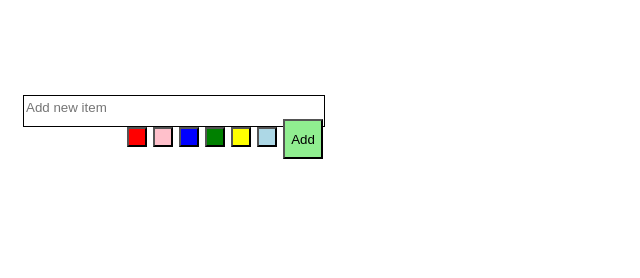
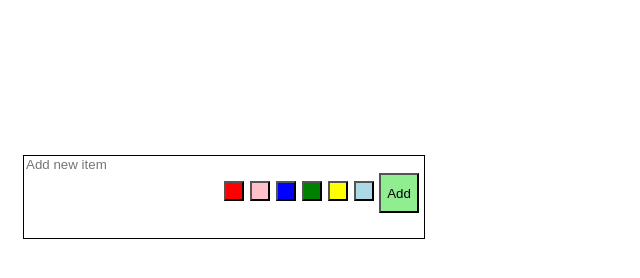
Before and after one commit to AlexandraKartashova/jQuery, a plain HTML site: page index.html in a window 1280 px wide. Shown: the whole page, without its empty margins (0-640 px from the left). Drawn offline with Linux system fonts and the light colour scheme.

Commit message:
Chenge stylses

```diff
--- a/css/styles.css
+++ b/css/styles.css
@@ -6,30 +6,29 @@
     padding: 15px;
 }
 
-.button_color{
-    float: right;
-
-}
 .list{
     margin-bottom: 30px;
 }
 
 .block_form{
+    margin-top: 60px;
     float: left;
-    height: 30px;
-    width: 300px;
+    width: 400px;
     border: 1px solid #000;
 }
-.form_input{
+.block_form .form_input{
     float: left;
     outline: none;
-    height: 20px;
     width: 274px;
     border: none;
-    vertical-align: middle;
 }
 
-.button_color .red{
+.button_color{
+    float: right;
+    margin-bottom: 25px;
+}
+
+.red{
     margin: 1px;
     height: 20px;
     width: 20px;
@@ -73,7 +72,7 @@
 
 .button_add{
     text-align: center;
-    margin: 1px;
+    margin-right: 5px;
     height: 40px;
     width: 40px;
     background-color: lightgreen;
```
Also changed, not shown: image.png (added).
